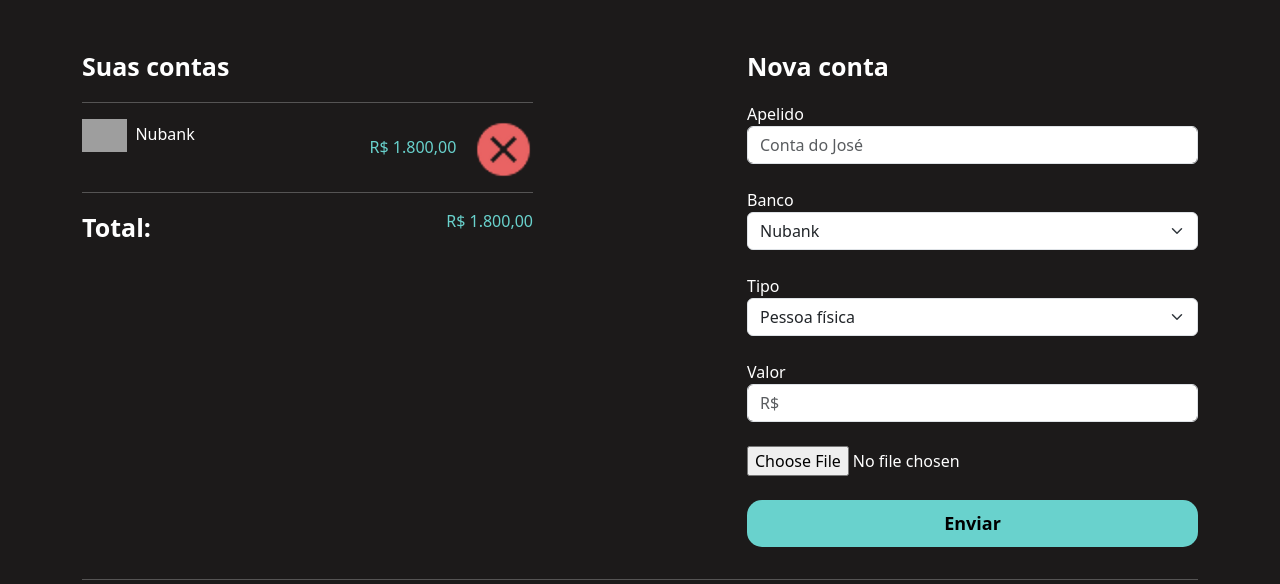
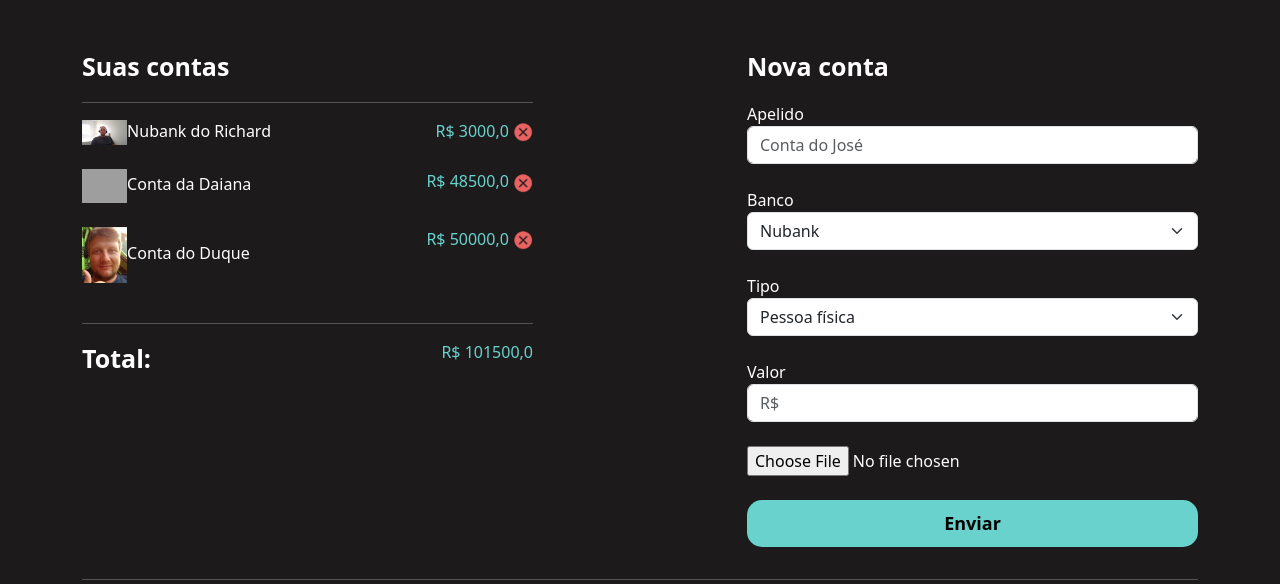
Before and after one commit to RichardMoliner/WalletExamplePSW, a Django app: page /perfil/gerenciar/ in a window 1280 px wide. Shown: the part 56-640 px from the top of the page. Run offline with Django 4.2, Linux system fonts and the light colour scheme; data comes from the database, SQL or seed files in the repository; both versions use the stored data as it was after the commit; grey boxes are pictures that could not be loaded.

Commit message:
Conexão do template com model para exibição das contas cadastradas

```diff
--- a/core/urls.py
+++ b/core/urls.py
@@ -1,7 +1,10 @@
 from django.contrib import admin
 from django.urls import path, include
+from django.conf import settings
+from django.conf.urls.static import static
 
 urlpatterns = [
-    path('admin/', admin.site.urls),
-    path('perfil/', include('perfil.urls')),
-]
+                  path('admin/', admin.site.urls),
+                  path('perfil/', include('perfil.urls')),
+
+              ] + static(settings.MEDIA_URL, document_root=settings.MEDIA_ROOT)
--- a/perfil/templates/gerenciar.html
+++ b/perfil/templates/gerenciar.html
@@ -14,24 +14,23 @@
         <div class="row">
             <div class="col-md-5">
                 <p class="fonte-destaque">Suas contas</p>
+
                 <hr>
 
                 <div class="contas">
 
-
-                        <div class="lista-contas-main">
-                            <span><img width="10%" src="#">&nbsp&nbspNubank</span>
-
-                            <span class="total-conta positivo ">R$ 1.800,00&nbsp&nbsp&nbsp <a href="#"><img src="{% static 'perfil/img/exit.png' %}"></a></span>
+                    {% for conta in contas %}
+                       <div class="lista-contas-main">
+                            <span><img width="10%" src="{{conta.icone.url}}">{{conta.apelido}}</span>
+                            <span class="total-conta positivo ">R$ {{conta.valor}} <a href="#"><img src="{% static 'perfil/img/exit.png' %}" width="20"></a></span>
                         </div>
                         <br>
-
-
+                    {% endfor %}
                 </div>
 
                 <hr>
                 <span class="fonte-destaque">Total:</span>
-                <span class="positivo total-conta font-destaque">R$ 1.800,00</span>
+                <span class="positivo total-conta font-destaque">R$ {{total_conta}}</span>
             </div>
 
             <div class="col-md-2"></div>
--- a/perfil/views.py
+++ b/perfil/views.py
@@ -8,7 +8,15 @@ def home(request):
   return render(request, 'home.html')
 
 def gerenciar(request):
-  return render(request, 'gerenciar.html')
+  contas = Conta.objects.all()
+  total_conta = 0
+
+  for conta in contas:
+    total_conta += conta.valor
+
+  return render(request, 'gerenciar.html',
+                {'contas': contas,
+                 'total_conta': total_conta})
 
 def cadastrar_banco(request):
   apelido = request.POST.get('apelido')
```
Also changed, not shown: db.sqlite3, media/icones/hawlkz.png (added).
